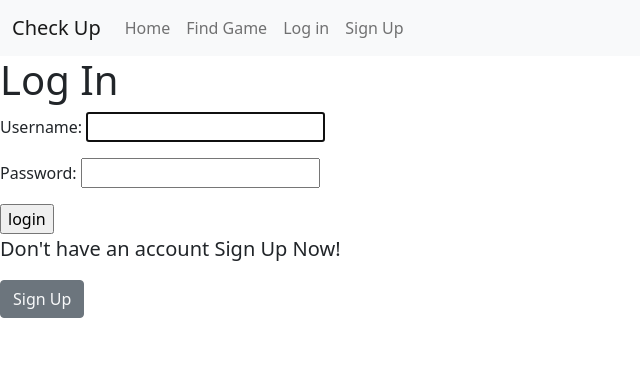
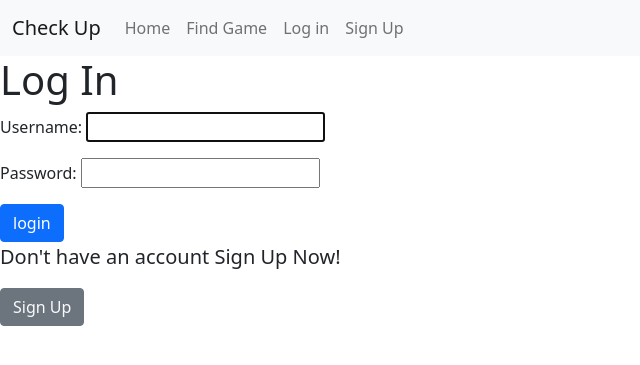
Before and after one commit to mohammadturaab/checkup, a Django app: page /accounts/login/ in a window 1280 px wide. Shown: the top 365 px of the page, without its empty margins (0-640 px from the left). Run offline with Django 4.2, Linux system fonts and the light colour scheme; some libraries are stand-ins or nearby versions.

Commit message:
added style on login button

```diff
--- a/main_app/templates/registration/login.html
+++ b/main_app/templates/registration/login.html
@@ -5,7 +5,7 @@
     <h1 class="title">Log In</h1>
     <form method="post" action="{% url 'login' %}">
     {% csrf_token %} {{ form.as_p }}
-    <input type="submit" value="login" />
+    <input class="btn btn-primary" type="submit" value="login" />
     <input type="hidden" name="next" value="{{ next }}" />
     </form>
     <p class="lead">Don't have an account Sign Up Now!</p>
```
